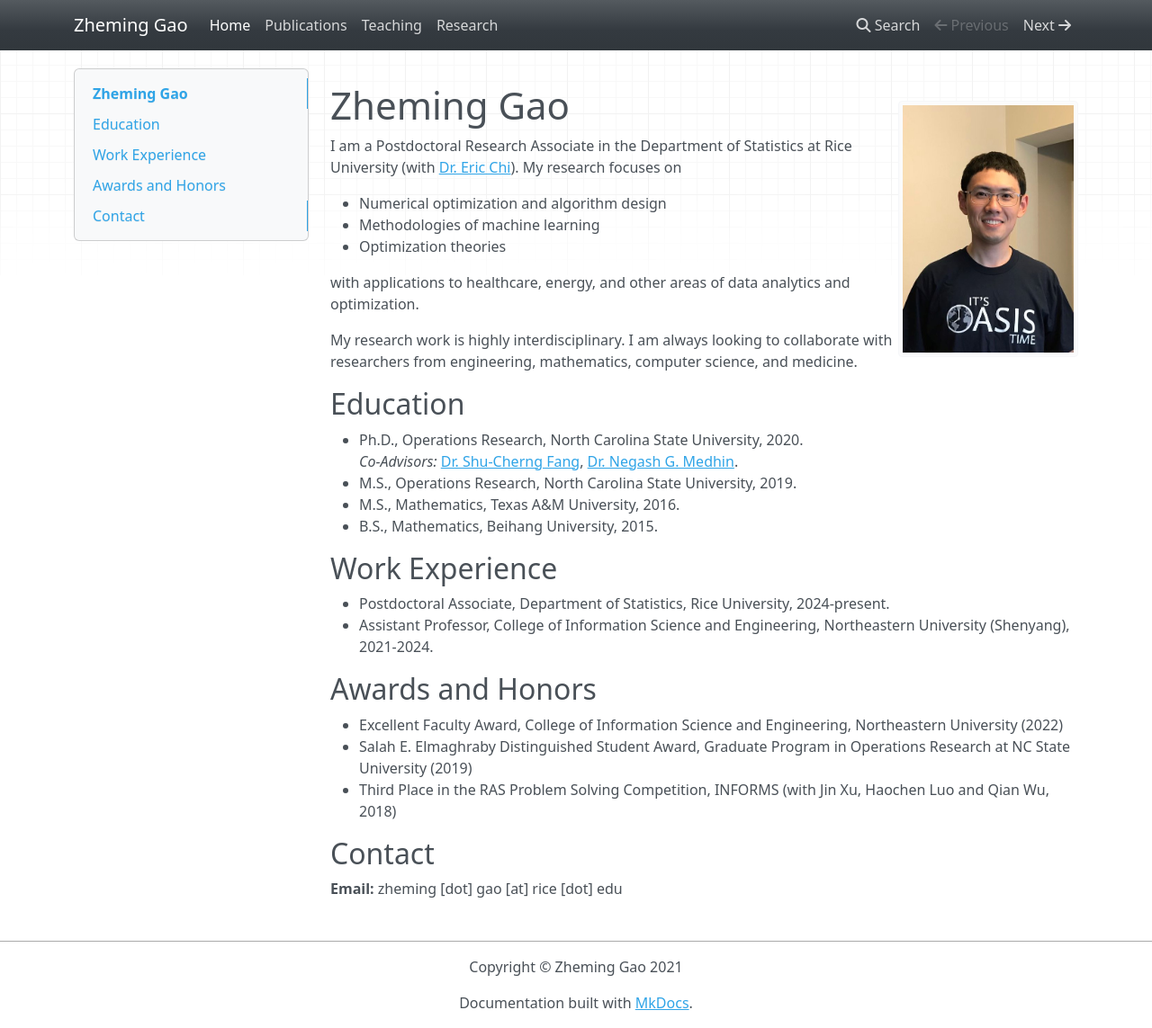
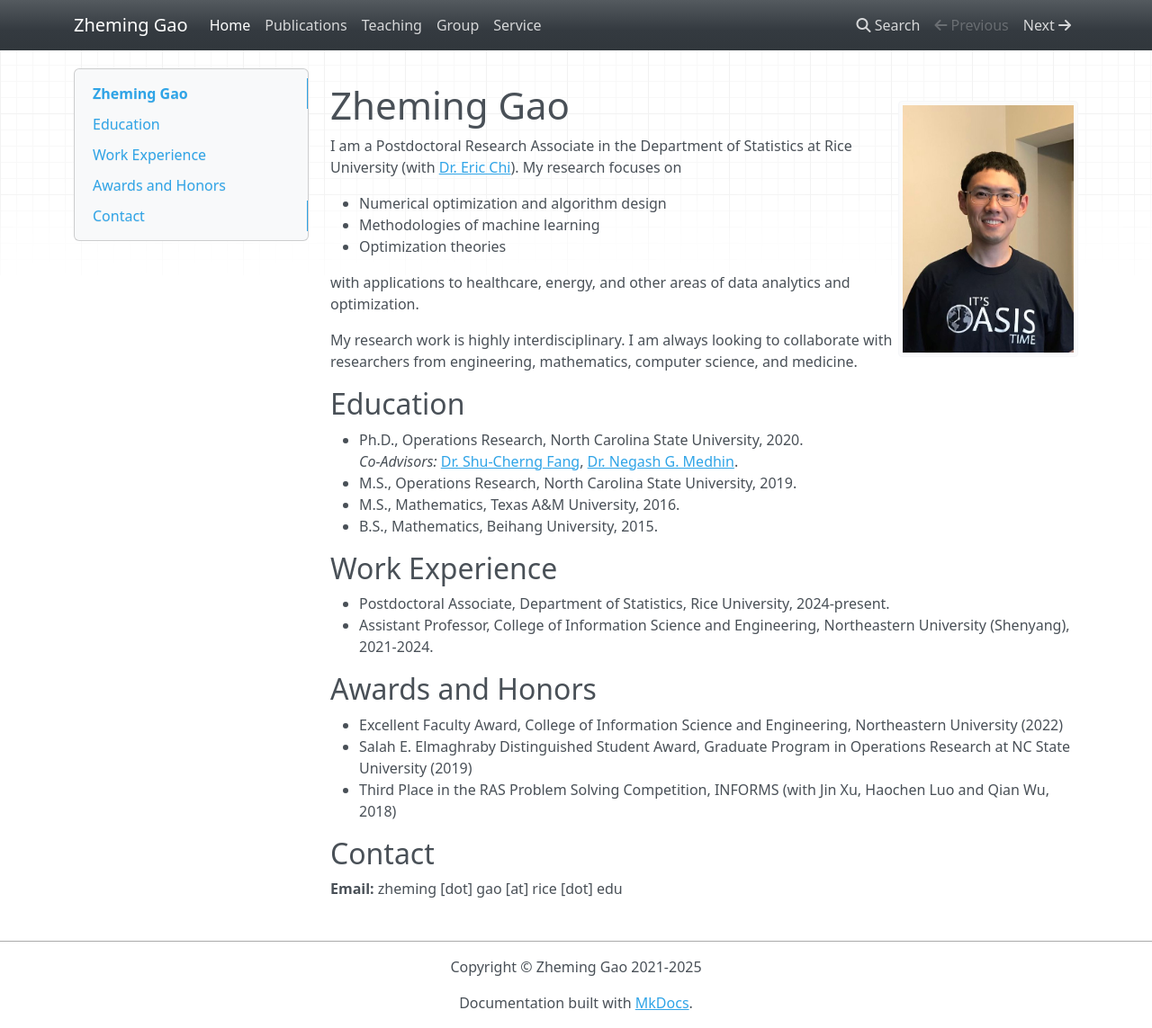
Before and after one commit to tonygaobasketball/tonygaobasketball.github.io, an MkDocs documentation site: the page built from docs/index.md, in a window 1280 px wide and 1143 px high. Shown: the whole window at 90% size. Built offline with MkDocs 1.6.1, drawn with Linux system fonts in a browser that asks for light colours; nearby versions of some CDN libraries.

Commit message:
Add files via upload

```diff
--- a/mkdocs.yml
+++ b/mkdocs.yml
@@ -1,37 +1,35 @@
 site_name: Zheming Gao
 site_url: https://www.zheminggao.site/
-;repo_url: https://tonygaobasketball/tonygaobasketball.github.io/
+# repo_url: https://github.com/tonygaobasketball/tonygaobasketball.github.io/
 
 
 nav:
-- Home: index.md
-- Publications: pub.md
-- Teaching: teach.md
-- Research: research.md
+  - Home: index.md
+  - Publications: pub.md
+  - Teaching: teach.md
+  - Group: group.md
+  - Service: service.md
 
 theme:
     name: mkdocs
     nav_style: dark
-    <!--highlightjs: true-->
     hljs_languages:
         - yaml
         - rust
-;theme:
-;  name: material
-;  palette:
-;    - scheme: default
-;      toggle:
-;        icon: material/toggle-switch-off-outline
-;        name: Switch to dark mode
-;    - scheme: slate
-;      toggle:
-;        icon: material/toggle-switch
-;        name: Switch to light mode-->
 
-markdown_extensions:
-;  - toc:
-;      permalink: True
-  - attr_list
+# theme:
+#  name: material
+#  palette:
+#    - scheme: default
+#      toggle:
+#        icon: material/toggle-switch-off-outline
+#        name: Switch to dark mode
+#    - scheme: slate
+#      toggle:
+#        icon: material/toggle-switch
+#        name: Switch to light mode-->
+
+
 
 copyright:
-    Copyright &copy; Zheming Gao 2021
+    Copyright &copy; Zheming Gao 2021-2025
```
